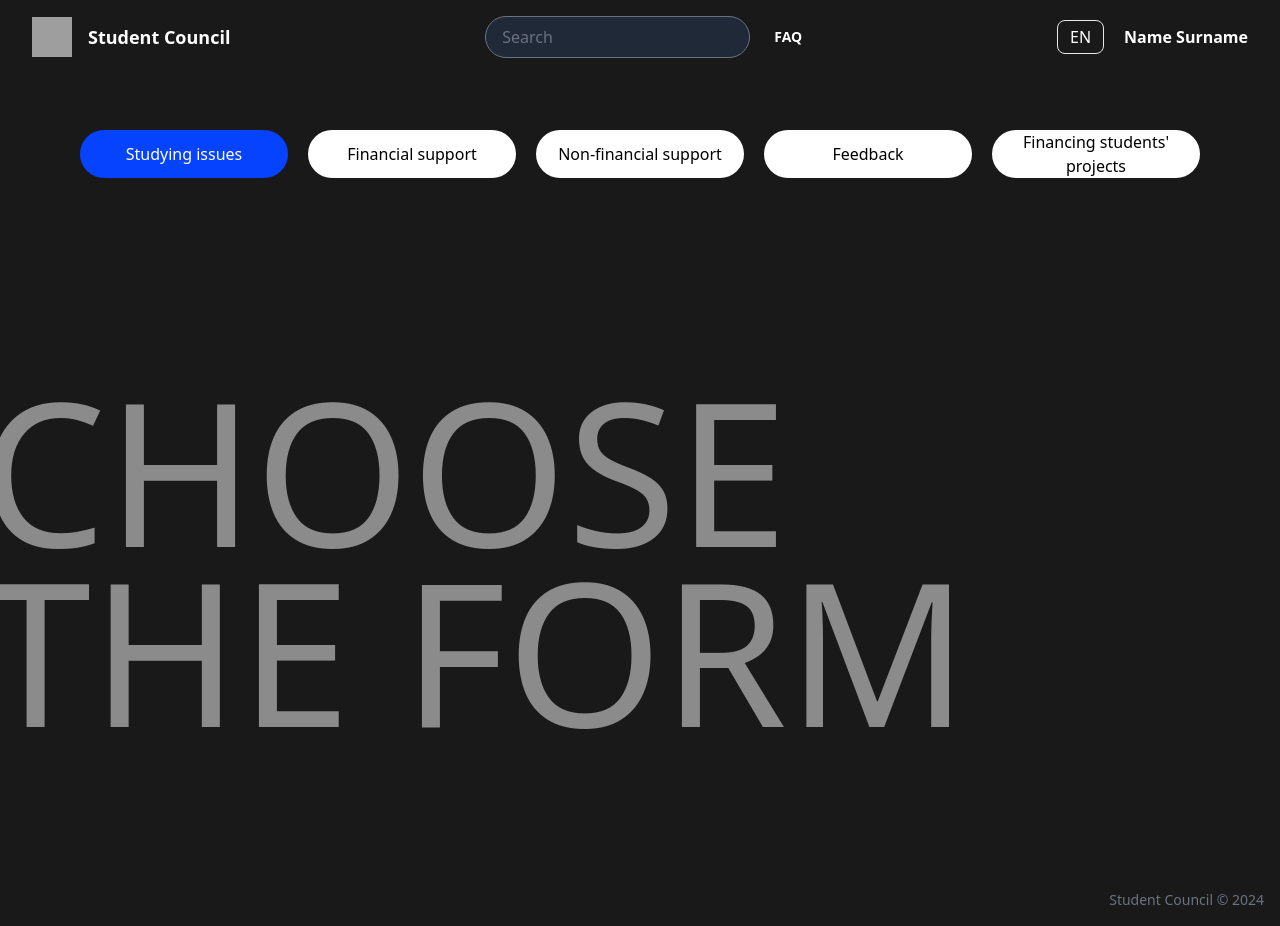
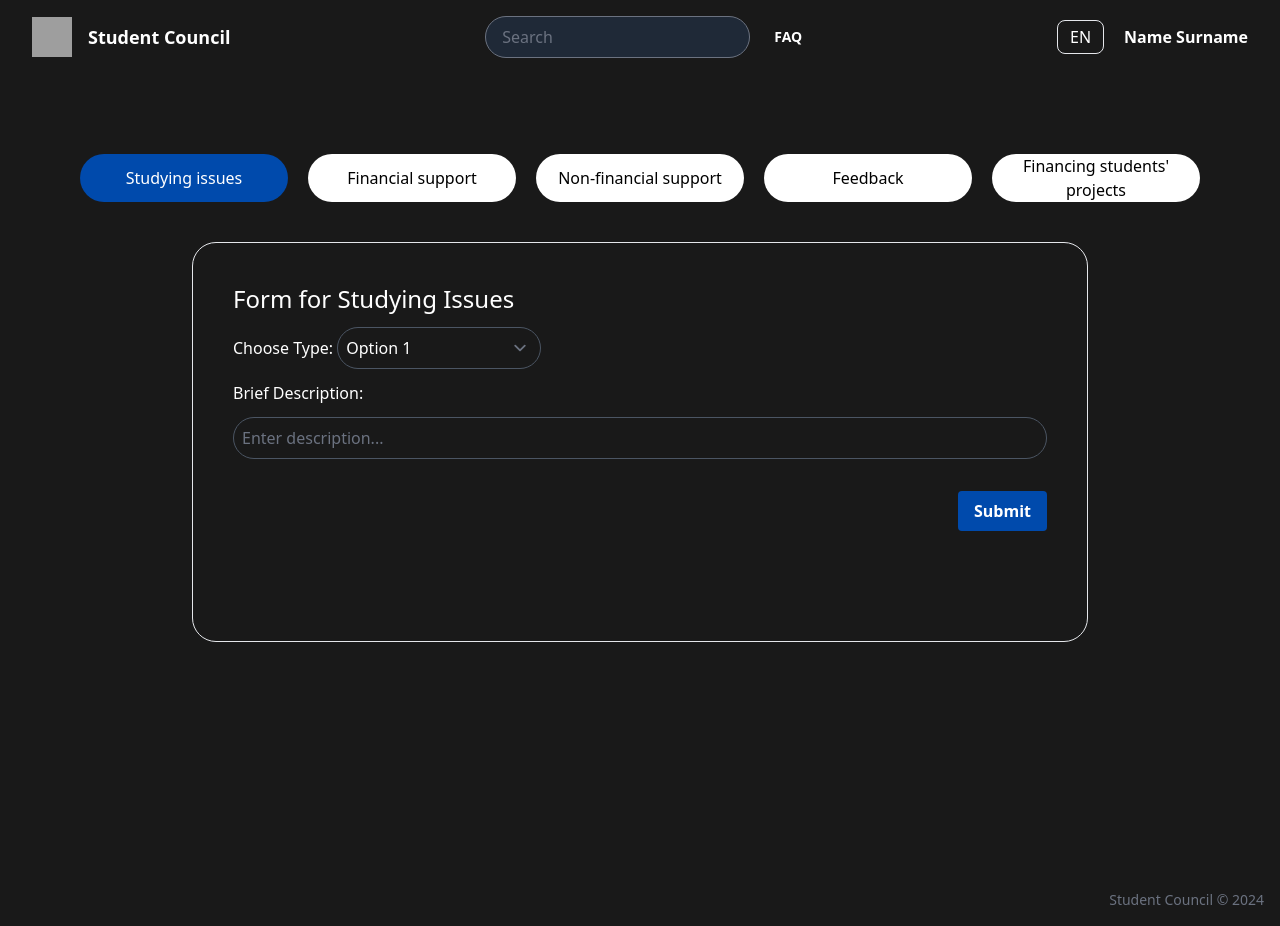
Before and after one commit to VukIG/Website-Famnit, a SvelteKit app: page /form in a window 1280 px wide. Both pictures are taken after a click on the button "Studying issues". Built offline with nearby package versions, Linux system fonts and the light colour scheme; grey boxes are pictures that could not be loaded.

Commit message:
Finished Forms Page Design

```diff
--- a/src/routes/form/+page.svelte
+++ b/src/routes/form/+page.svelte
@@ -2,39 +2,183 @@
   // Define the button array and its initial state
   interface ButtonState {
     label: string;
-    isClicked: boolean;
+    formId: string; // Identifier for the form
   }
 
   let buttons: ButtonState[] = [
-    { label: "Studying issues", isClicked: false },
-    { label: "Financial support", isClicked: false },
-    { label: "Non-financial support", isClicked: false },
-    { label: "Feedback", isClicked: false },
-    { label: "Financing students' projects", isClicked: false }
+    { label: "Studying issues", formId: "studyIssues" },
+    { label: "Financial support", formId: "financialSupport" },
+    { label: "Non-financial support", formId: "nonFinancialSupport" },
+    { label: "Feedback", formId: "feedback" },
+    { label: "Financing students' projects", formId: "studentProjects" }
   ];
 
-  function handleButtonClick(index: number): void {
-    buttons = buttons.map((button, i) => ({
-      ...button,
-      isClicked: i === index // Set isClicked true for the clicked button, false for others
-    }));
+  let selectedForm: string | null = null; // Tracks the currently selected form
+
+  function handleButtonClick(formId: string): void {
+    selectedForm = selectedForm === formId ? null : formId; // Toggle the form
   }
 </script>
 
-<div class="w-[100vw] h-[100vh] bg-[#191919]">
-
-  <div class="space-y-4 flex justify-center align-center gap-5 pt-10 rounded-xl">
-    {#each buttons as button, i}
+<div class="w-[100vw] h-[100vh] bg-[#191919] flex flex-col items-center">
+  <div class="flex justify-center gap-5 pt-20 rounded-xl">
+    {#each buttons as button}
       <button
-        on:click={() => handleButtonClick(i)}
-        class="w-[13em] rounded-3xl h-[3em] mt-4 text-black z-10 bg-white"
-        style="background-color: {button.isClicked ? '#0543FF' : '#FFFFFF'}; color: {button.isClicked ? 'white' : 'black'}"
+        on:click={() => handleButtonClick(button.formId)}
+        class="w-[13em] rounded-3xl h-[3em] text-black z-10"
+        style="background-color: {selectedForm === button.formId ? '#004AAC' : '#FFFFFF'}; color: {selectedForm === button.formId ? 'white' : 'black'}"
       >
-      {button.label}
+        {button.label}
       </button>
     {/each}
   </div>
 
-  <h1 class="text-[#8B8B8B] text-[200px] w-[100vw] absolute bottom-[180px] left-[-20px] z-0">CHOOSE</h1>
-  <h1 class="text-[#8B8B8B] text-[200px] w-[100vw] absolute bottom-0 left-[-20px] z-0">THE FORM</h1>
+
+  {#if !selectedForm}
+    <div class="mt-20">
+      <h1 class="text-[#8B8B8B] text-[200px] w-[100vw] absolute bottom-[180px] left-[-20px] z-0">CHOOSE</h1>
+      <h1 class="text-[#8B8B8B] text-[200px] w-[100vw] absolute bottom-0 left-[-20px] z-0">THE FORM</h1>
+    </div>
+  {/if}
+
+
+  {#if selectedForm}
+    <div class="w-[70%] h-[50%] bg-[#191919] border border-gray-200 p-10 rounded-3xl mt-10">
+      {#if selectedForm === "studyIssues"}
+        <form>
+          <h2 class="text-white text-2xl">Form for Studying Issues</h2>
+          <label>
+            Choose Type:
+            <select class="w-1/4 p-2 mb-3 mt-3 bg-[#191919] border border-gray-600 rounded-full text-white">
+              <option>Option 1</option>
+              <option>Option 2</option>
+              <option>Option 3</option>
+              <option>Option 4</option>
+            </select>
+          </label>
+          <br>
+          <label>
+            Brief Description:
+            <br>
+            <input
+              type="text"
+              placeholder="Enter description..."
+              class="w-full p-2 bg-[#191919] mt-3 mb-3 border border-gray-600 rounded-full text-white"
+            />
+          </label>
+          <button type="submit" class="bg-[#004AAC] text-white font-semibold py-2 px-4 mt-5 rounded float-right">
+            Submit
+          </button>
+        </form>
+      {/if}
+      {#if selectedForm === "financialSupport"}
+        <form>
+          <h2 class="text-white text-2xl">Form for Financial Support</h2>
+          <label>
+            Choose Type:
+            <select class="w-1/4 p-2 mb-3 mt-3 bg-[#191919] border border-gray-600 rounded-full text-white">
+              <option>Option 1</option>
+              <option>Option 2</option>
+              <option>Option 3</option>
+              <option>Option 4</option>
+            </select>
+          </label>
+          <br>
+          <label>
+            Brief Description:
+            <br>
+            <input
+              type="text"
+              placeholder="Enter description..."
+              class="w-full p-2 bg-[#191919] mt-3 mb-3 border border-gray-600 rounded-full text-white"
+            />
+          </label>
+          <button type="submit" class="bg-[#004AAC] text-white font-semibold py-2 px-4 mt-5 rounded float-right">
+            Submit
+          </button>
+        </form>
+      {/if}
+      {#if selectedForm === "nonFinancialSupport"}
+        <form>
+          <h2 class="text-white text-2xl">Form for Non-Financial Support</h2>
+          <label>
+            Choose Type:
+            <select class="w-1/4 p-2 mb-3 mt-3 bg-[#191919] border border-gray-600 rounded-full text-white">
+              <option>Option 1</option>
+              <option>Option 2</option>
+              <option>Option 3</option>
+              <option>Option 4</option>
+            </select>
+          </label>
+          <br>
+          <label>
+            Brief Description:
+            <br>
+            <input
+              type="text"
+              placeholder="Enter description..."
+              class="w-full p-2 bg-[#191919] mt-3 mb-3 border border-gray-600 rounded-full text-white"
+            />
+          </label>
+          <button type="submit" class="bg-[#004AAC] text-white font-semibold py-2 px-4 mt-5 rounded float-right">
+            Submit
+          </button>
+        </form>
+      {/if}
+      {#if selectedForm === "feedback"}
+        <form>
+          <h2 class="text-white text-2xl">Feedback Form</h2>
+          <label>
+            Choose Type:
+            <select class="w-1/4 p-2 mb-3 mt-3 bg-[#191919] border border-gray-600 rounded-full text-white">
+              <option>Option 1</option>
+              <option>Option 2</option>
+              <option>Option 3</option>
+              <option>Option 4</option>
+            </select>
+          </label>
+          <br>
+          <label>
+            Brief Description:
+            <br>
+            <input
+              type="text"
+              placeholder="Enter description..."
+              class="w-full p-2 bg-[#191919] mt-3 mb-3 border border-gray-600 rounded-full text-white"
+            />
+          </label>
+          <button type="submit" class="bg-[#004AAC] text-white font-semibold py-2 px-4 mt-5 rounded float-right">
+            Submit
+          </button>
+        </form>
+      {/if}
+      {#if selectedForm === "studentProjects"}
+        <form>
+          <h2 class="text-white text-2xl">Form for Financing Students' Projects</h2>
+          <label>
+            Choose Type:
+            <select class="w-1/4 p-2 mb-3 mt-3 bg-[#191919] border border-gray-600 rounded-full text-white">
+              <option>Option 1</option>
+              <option>Option 2</option>
+              <option>Option 3</option>
+              <option>Option 4</option>
+            </select>
+          </label>
+          <br>
+          <label>
+            Brief Description:
+            <br>
+            <input
+              type="text"
+              placeholder="Enter description..."
+              class="w-full p-2 bg-[#191919] mt-3 mb-3 border border-gray-600 rounded-full text-white"
+            />
+          </label>
+          <button type="submit" class="bg-[#004AAC] text-white font-semibold py-2 px-4 mt-5 rounded float-right">
+            Submit
+          </button>
+        </form>
+      {/if}
+    </div>
+  {/if}
 </div>
```
